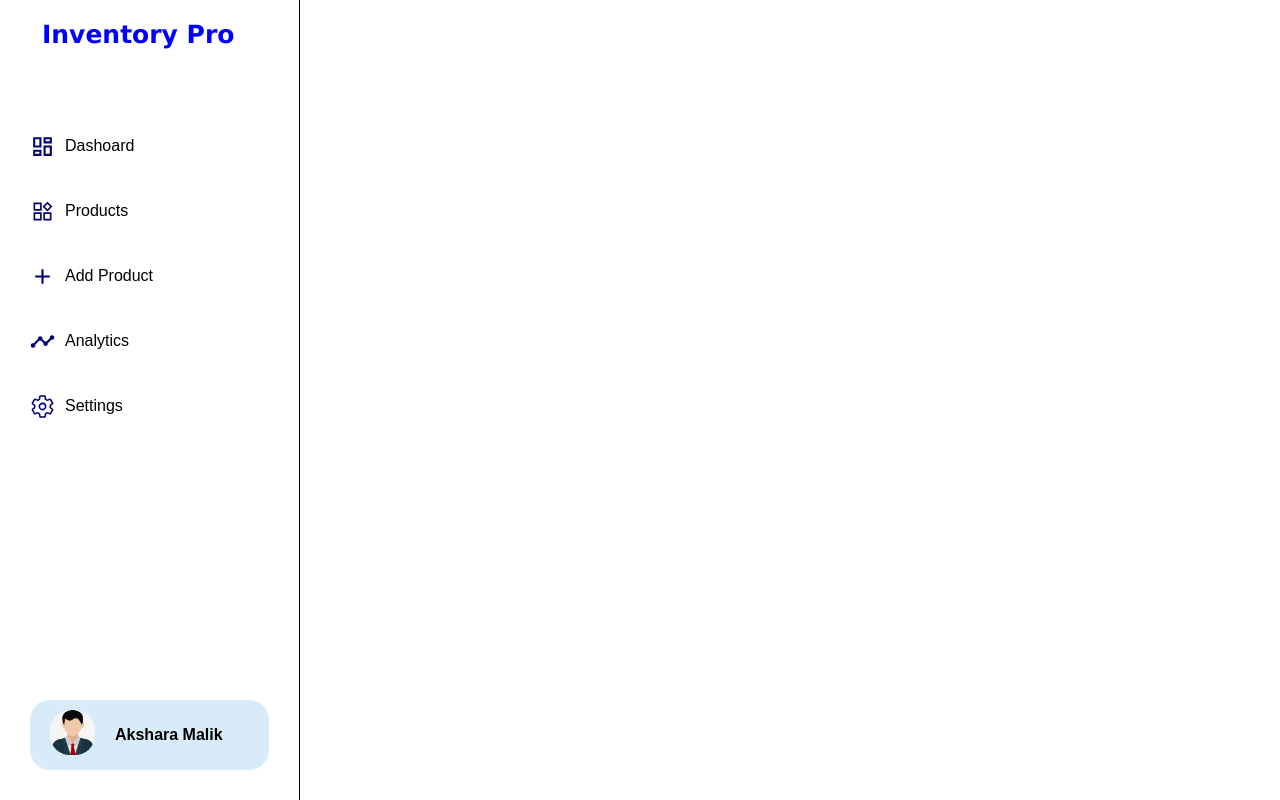
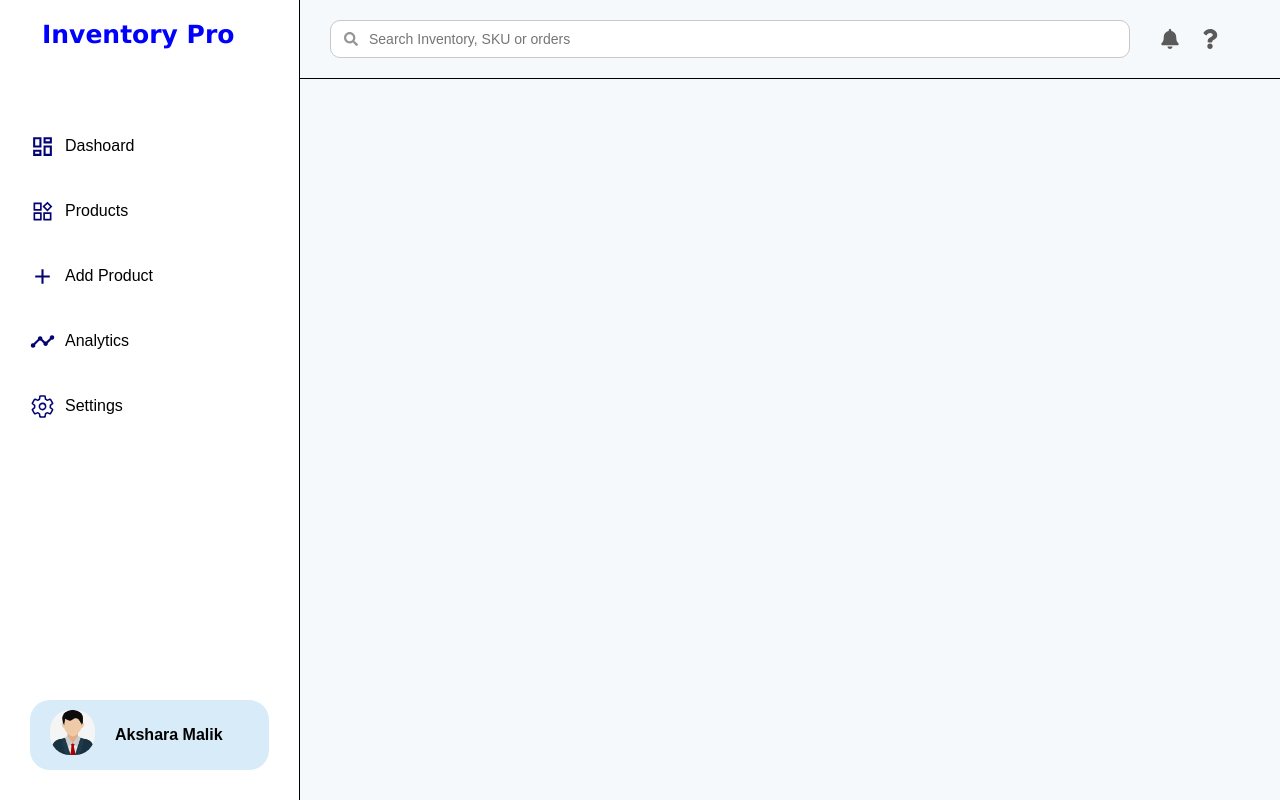
Before and after one commit to akshara-malik00/Invetory-Dashboard, a React (Vite) app in the folder Inventory-Dashboard/: page / in a window 1280 px wide. Built offline with nearby package versions, Linux system fonts and the light colour scheme.

Commit message:
added the topbar

```diff
--- a/Inventory-Dashboard/src/App.css
+++ b/Inventory-Dashboard/src/App.css
@@ -0,0 +1,12 @@
+.app-layout {
+    display: flex;
+    min-height: 100vh;
+}
+
+.main-content {
+    flex: 1;
+    min-width: 0;
+    display: flex;
+    flex-direction: column;
+    background-color: rgb(245, 249, 252);
+}
--- a/Inventory-Dashboard/src/App.jsx
+++ b/Inventory-Dashboard/src/App.jsx
@@ -1,15 +1,18 @@
 
 import './App.css'
 import { SideBar } from './components/SideBar'
+import { TopBar } from './components/TopBar'
 
 function App() {
 
 
   return (
-    <>
-    <SideBar />
-
-    </>
+    <div className="app-layout">
+      <SideBar />
+      <div className="main-content">
+        <TopBar />
+      </div>
+    </div>
   )
 }
 
--- a/Inventory-Dashboard/src/components/SideBar.css
+++ b/Inventory-Dashboard/src/components/SideBar.css
@@ -5,7 +5,8 @@ body{
 .sidebar{
     background-color: rgb(255, 255, 255);
     font-family: Arial, Helvetica, sans-serif;
-    max-width:300px;
+    width:300px;
+    flex-shrink: 0;
     min-height: 100vh;
     border-right: solid 0.5px black;
     display: flex;
--- /dev/null
+++ b/Inventory-Dashboard/src/components/TopBar.css
@@ -0,0 +1,68 @@
+.topbar {
+    width: 100%;
+    box-sizing: border-box;
+    background-color: rgb(245, 249, 252);
+    font-family: Arial, Helvetica, sans-serif;
+
+}
+
+.topbar-row {
+    display: flex;
+    align-items: center;
+}
+
+.search-wrapper {
+    position: relative;
+    flex: 1 1 auto;
+    max-width: 800px;
+    margin: 20px 30px;
+}
+
+.topbar .search-input {
+    width: 100%;
+    margin: 0;
+    padding: 10px 16px 10px 38px;
+    box-sizing: border-box;
+    border: solid 1px rgb(200, 200, 200);
+    border-radius: 10px;
+    font-size: 14px;
+    outline: none;
+}
+
+.topbar .search-input:focus {
+    border-color: rgb(106, 155, 245);
+}
+
+.search-icon {
+    position: absolute;
+    left: 14px;
+    top: 50%;
+    transform: translateY(-50%);
+    color: rgb(150, 150, 150);
+    font-size: 14px;
+    pointer-events: none;
+}
+
+.topbar-icons {
+    display: flex;
+    align-items: center;
+    gap: 20px;
+    flex-shrink: 0;
+    margin-right: 30px;
+}
+
+.topbar-icon {
+    font-size: 20px;
+    color: rgb(90, 90, 90);
+    cursor: pointer;
+}
+
+.topbar-icon:hover {
+    color: rgb(106, 155, 245);
+}
+
+.topbar hr {
+    margin: 0;
+    border: none;
+    border-top: solid 0.5px black;
+}
--- a/Inventory-Dashboard/src/components/TopBar.jsx
+++ b/Inventory-Dashboard/src/components/TopBar.jsx
@@ -0,0 +1,21 @@
+import './TopBar.css'
+import { FaBell } from "react-icons/fa";
+import { FaQuestion } from "react-icons/fa";
+import { FaSearch } from "react-icons/fa";
+export function TopBar(){
+    return(
+        <div className="topbar">
+            <div className="topbar-row">
+                <div className="search-wrapper">
+                    <FaSearch className="search-icon" />
+                    <input className="search-input" placeholder='Search Inventory, SKU or orders '></input>
+                </div>
+                <div className="topbar-icons">
+                    <FaBell className="topbar-icon" />
+                    <FaQuestion className="topbar-icon" />
+                </div>
+            </div>
+            <hr />
+        </div>
+    );
+}
```
